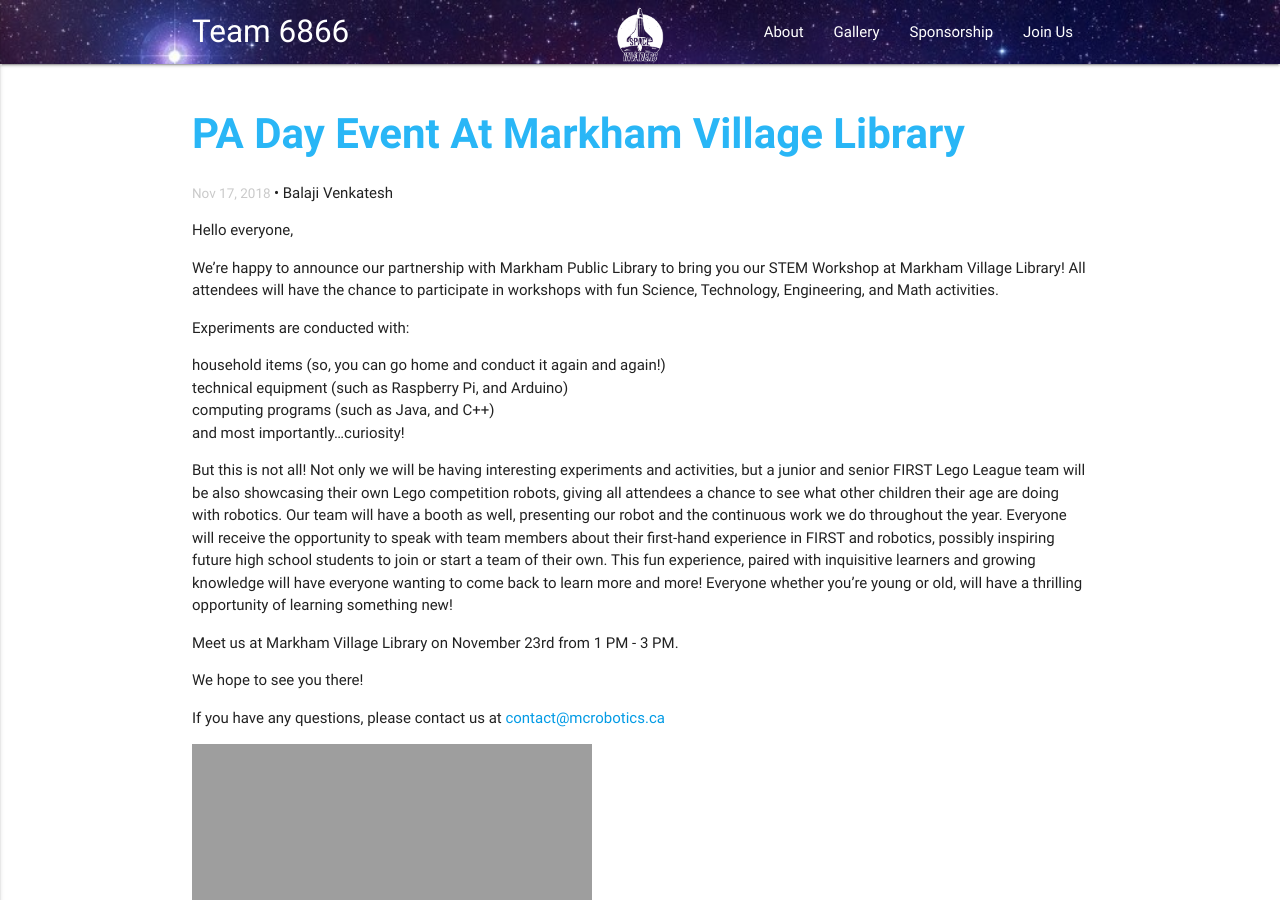
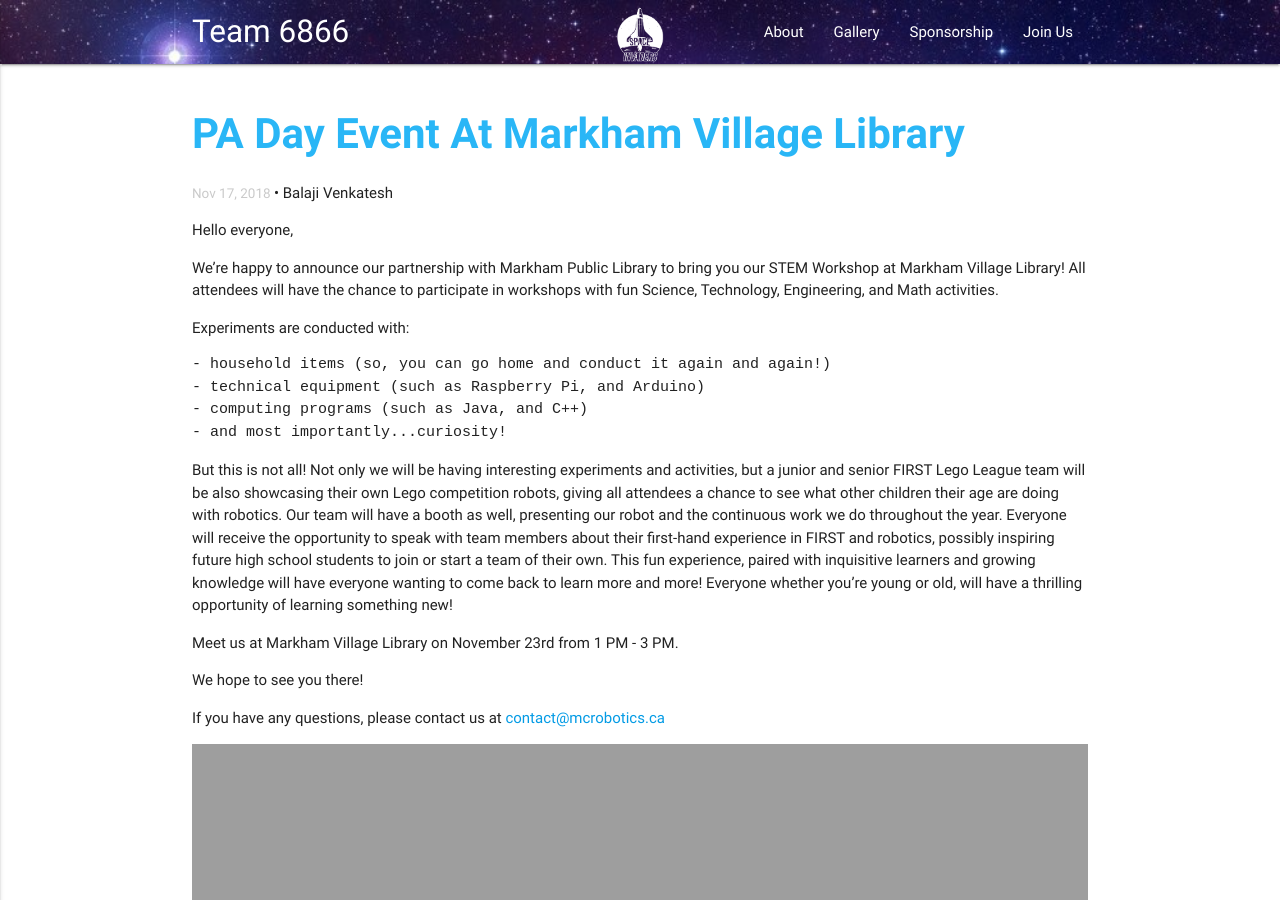
Before and after one commit to Velociraptors-in-Space/website, a Jekyll site: the page built from _posts/2018-11-17-markham-village.md, in a window 1280 px wide and 900 px high. Built offline with Jekyll 4.4.1, drawn with Linux system fonts in a browser that asks for light colours.

Commit message:
fix event image

````diff
--- a/_posts/2018-11-17-markham-village.md
+++ b/_posts/2018-11-17-markham-village.md
@@ -10,10 +10,12 @@ We’re happy to announce our partnership with Markham Public Library to bring y
 
 Experiments are conducted with:
 
+```
 - household items (so, you can go home and conduct it again and again!)
 - technical equipment (such as Raspberry Pi, and Arduino)
 - computing programs (such as Java, and C++)
 - and most importantly...curiosity!
+```
 
 But this is not all! Not only we will be having interesting experiments and activities, but a junior and senior FIRST Lego League team will be also showcasing their own Lego competition robots, giving all attendees a chance to see what other children their age are doing with robotics. Our team will have a booth as well, presenting our robot and the continuous work we do throughout the year. Everyone will receive the opportunity to speak with team members about their first-hand experience in FIRST and robotics, possibly inspiring future high school students to join or start a team of their own. This fun experience, paired with inquisitive learners and growing knowledge will have everyone wanting to come back to learn more and more! Everyone whether you’re young or old, will have a thrilling opportunity of learning something new!
 
@@ -23,4 +25,4 @@ We hope to see you there!
 
 If you have any questions, please contact us at [contact@mcrobotics.ca](mailto:contact@mcrobotics.ca)
 
-![Poster advertising above event](http://mcrobotics.ca/assets/2018-11-17-markham-village-poster.jpg)
+<img src="http://mcrobotics.ca/assets/posts/2018-11-17-markham-village-poster.jpg" alt="Poster advertising above event" style="width:100%;"/>
````
